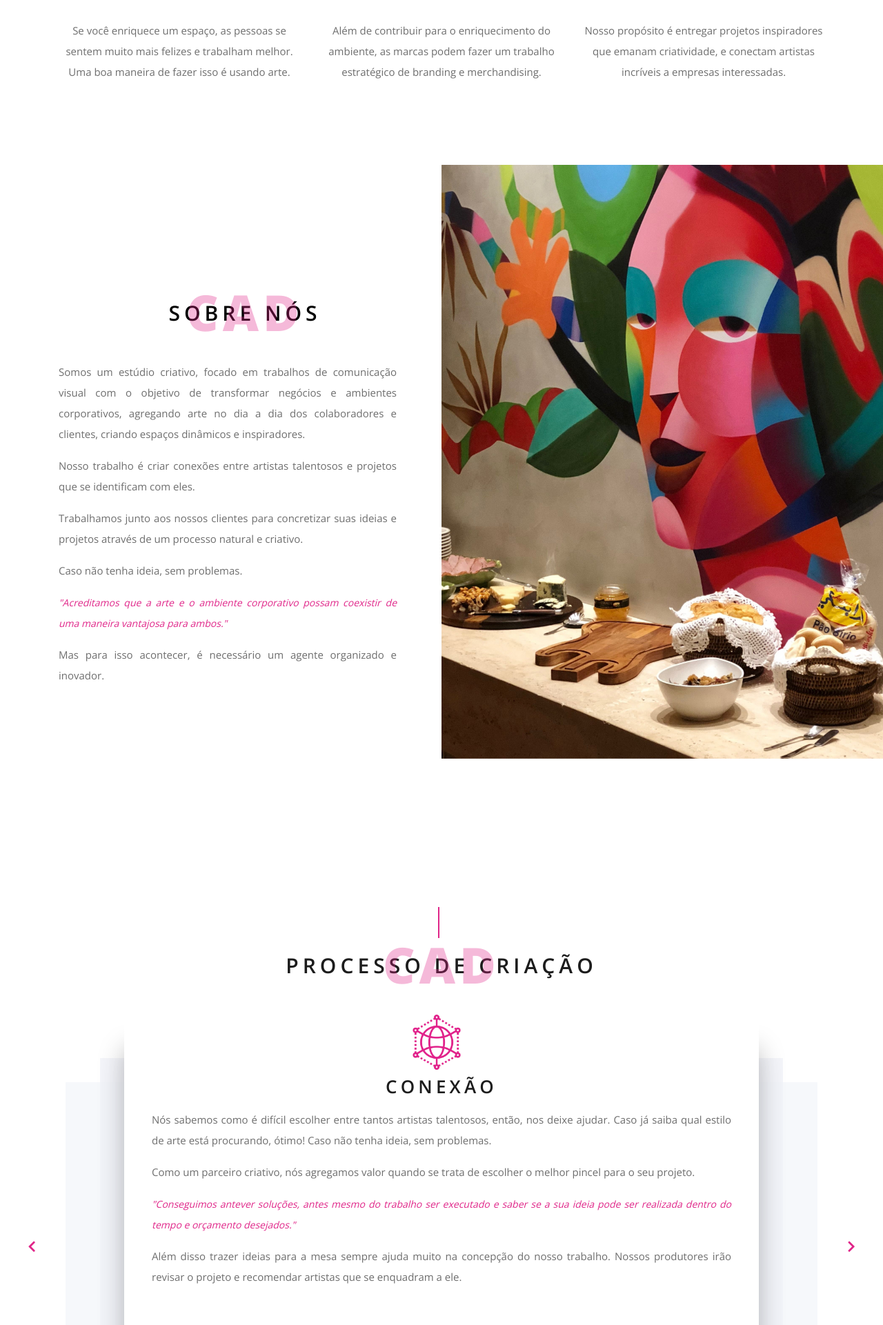
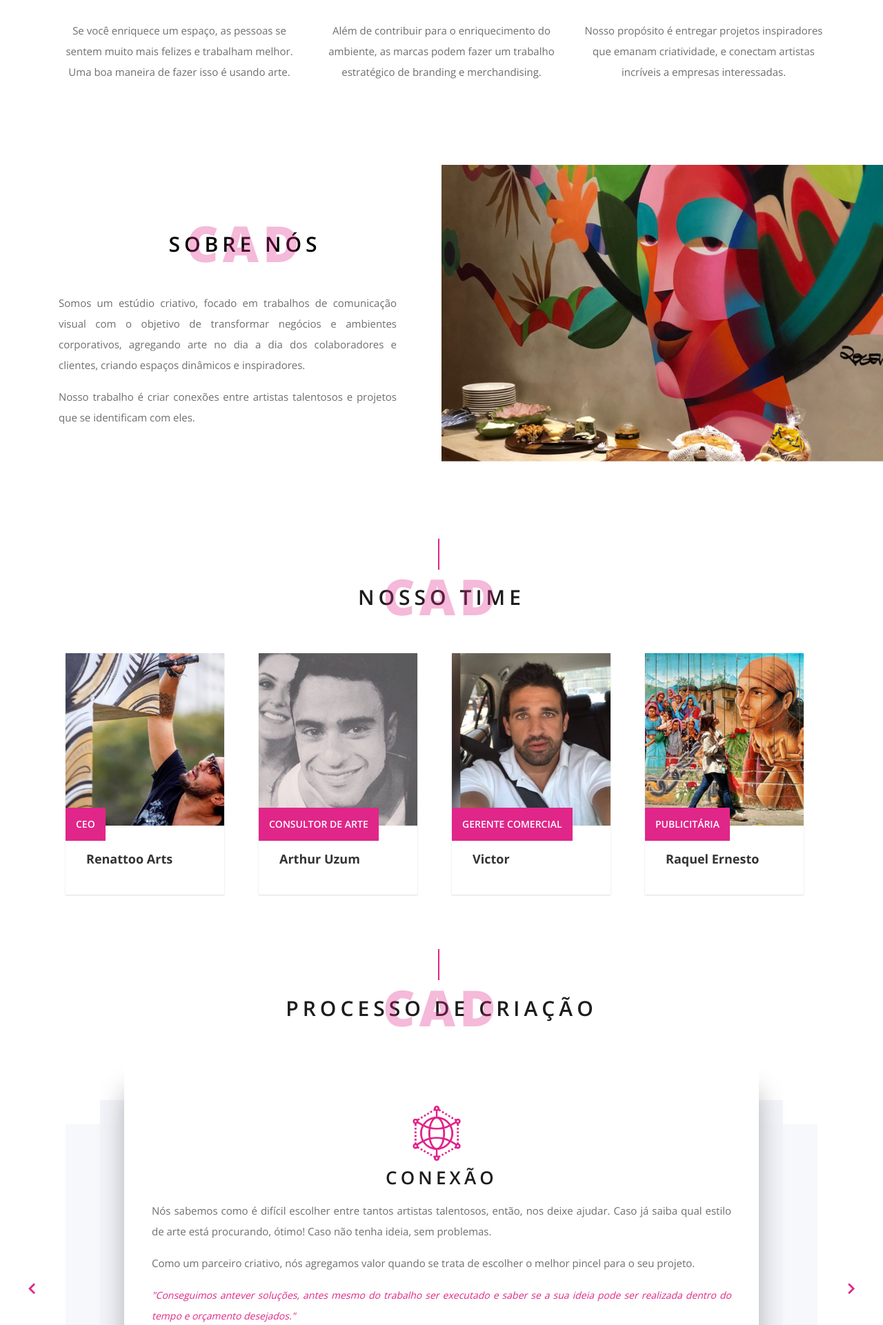
Before and after one commit to reetiepo/ControlArtDel, a PHP site: page / in a window 1280 px wide. Shown: the part 1170-3091 px from the top of the page at 69% size. Run offline with PHP 8.4, Linux system fonts and the light colour scheme.

Commit message:
Adicionada área de "nosso time"

```diff
--- a/index.html
+++ b/index.html
@@ -247,17 +247,97 @@
 
 						<p>Nosso trabalho é criar conexões entre artistas talentosos e projetos que se identificam com eles.</p>
 
-						<p>Trabalhamos junto aos nossos clientes para concretizar suas ideias e projetos através de um processo natural e criativo.</p>
+						<!-- <p>Trabalhamos junto aos nossos clientes para concretizar suas ideias e projetos através de um processo natural e criativo.</p>
 
 						<p>Caso não tenha ideia, sem problemas.</p>
 						<p><span class="test_quote">"Acreditamos que a arte e o ambiente corporativo possam coexistir de uma maneira vantajosa para ambos."</span></p>
 
-						<p>Mas para isso acontecer, é necessário um agente organizado e inovador.</p>
+						<p>Mas para isso acontecer, é necessário um agente organizado e inovador.</p> -->
 					</div>
 				</div>
 			</div>
 		</div>
+	</div>
 
+	<!-- Team -->
+
+	<div class="team">
+		<div class="container">
+			<div class="row">
+				<div class="col-lg-6 offset-lg-3 text-center section_title section_title_dark">
+					<h2>nosso time<span>cad</span></h2>
+				</div>
+			</div>
+			<div class="row">
+				<!-- Normal Demo-->
+				<div class="column">
+					<!-- Post-->
+					<div class="post-module">
+						<!-- Thumbnail-->
+						<div class="thumbnail">
+							<img src="images/team_1.png"/>
+						</div>
+						<!-- Post Content-->
+						<div class="post-content">
+							<div class="category">CEO</div>
+							<h1 class="title">Renattoo Arts</h1>
+							<p class="description">Lorem ipsum dolor sit amet, consectetur adipiscing elit, sed do eiusmod tempor incididunt ut labore et dolore magna aliqua. Ut enim ad minim veniam.</p>
+						</div>
+					</div>
+				</div>
+
+				<!-- Normal Demo-->
+				  <div class="column">
+				    <!-- Post-->
+				    <div class="post-module">
+				      <!-- Thumbnail-->
+				      <div class="thumbnail">
+				        <img src="images/team_2.png"/>
+				      </div>
+				      <!-- Post Content-->
+				      <div class="post-content">
+				        <div class="category">Consultor de Arte</div>
+				        <h1 class="title">Arthur Uzum</h1>
+				        <p class="description">Lorem ipsum dolor sit amet, consectetur adipiscing elit, sed do eiusmod tempor incididunt ut labore et dolore magna aliqua. Ut enim ad minim veniam.</p>
+				      </div>
+				    </div>
+				  </div>
+
+				<!-- Normal Demo-->
+				  <div class="column">
+				    <!-- Post-->
+				    <div class="post-module">
+				      <!-- Thumbnail-->
+				      <div class="thumbnail">
+				        <img src="images/team_3.png"/>
+				      </div>
+				      <!-- Post Content-->
+				      <div class="post-content">
+				        <div class="category">Gerente Comercial</div>
+				        <h1 class="title">Victor</h1>
+				        <p class="description">Lorem ipsum dolor sit amet, consectetur adipiscing elit, sed do eiusmod tempor incididunt ut labore et dolore magna aliqua. Ut enim ad minim veniam.</p>
+				      </div>
+				    </div>
+				  </div>
+
+				<!-- Normal Demo-->
+				  <div class="column">
+				    <!-- Post-->
+				    <div class="post-module">
+				      <!-- Thumbnail-->
+				      <div class="thumbnail">
+				        <img src="images/team_4.png"/>
+				      </div>
+				      <!-- Post Content-->
+				      <div class="post-content">
+				        <div class="category">Publicitária</div>
+				        <h1 class="title">Raquel Ernesto</h1>
+				        <p class="description">Lorem ipsum dolor sit amet, consectetur adipiscing elit, sed do eiusmod tempor incididunt ut labore et dolore magna aliqua. Ut enim ad minim veniam.</p>
+				      </div>
+				    </div>
+				  </div>
+			</div>
+		</div>
 	</div>
 
 	<!-- Processo -->
--- a/js/custom.js
+++ b/js/custom.js
@@ -360,4 +360,16 @@ $(document).ready(function()
 			});
 		}
 	}
+
+	/*
+
+	9. Team
+
+	*/
+	$('.post-module').hover(function() {
+	    $(this).find('.description').stop().animate({
+			height: "toggle",
+			opacity: "toggle"
+	    }, 300);
+	});
 });
--- a/styles/main_styles.css
+++ b/styles/main_styles.css
@@ -886,8 +886,8 @@ section
 
 .about
 {
-	padding-top: 195px;
-	padding-bottom: 175px;
+	padding-top: 95px;
+	padding-bottom: 75px;
 }
 .about_background
 {
@@ -994,12 +994,136 @@ section
 }
 
 /*********************************
+8. Team
+*********************************/
+
+.team
+{
+	padding-top: 135px;
+	z-index: 2;
+}
+.team .post-module {
+  position: relative;
+  z-index: 1;
+  display: block;
+  background: #FFFFFF;
+  min-height: 350px;
+  -webkit-box-shadow: 0px 1px 2px 0px rgba(0, 0, 0, 0.15);
+  -moz-box-shadow: 0px 1px 2px 0px rgba(0, 0, 0, 0.15);
+  box-shadow: 0px 1px 2px 0px rgba(0, 0, 0, 0.15);
+  -webkit-transition: all 0.3s linear 0s;
+  -moz-transition: all 0.3s linear 0s;
+  -ms-transition: all 0.3s linear 0s;
+  -o-transition: all 0.3s linear 0s;
+  transition: all 0.3s linear 0s;
+}
+.team .post-module:hover,
+.team .hover {
+  -webkit-box-shadow: 0px 1px 35px 0px rgba(0, 0, 0, 0.3);
+  -moz-box-shadow: 0px 1px 35px 0px rgba(0, 0, 0, 0.3);
+  box-shadow: 0px 1px 35px 0px rgba(0, 0, 0, 0.3);
+}
+.team .post-module:hover .thumbnail img,
+.team .hover .thumbnail img {
+  -webkit-transform: scale(1.1);
+  -moz-transform: scale(1.1);
+  transform: scale(1.1);
+  opacity: .6;
+}
+.team .post-module .thumbnail {
+  background: #000000;
+  overflow: hidden;
+}
+.team .post-module .thumbnail img {
+  display: block;
+  height: 250px;
+  -webkit-transition: all 0.3s linear 0s;
+  -moz-transition: all 0.3s linear 0s;
+  -ms-transition: all 0.3s linear 0s;
+  -o-transition: all 0.3s linear 0s;
+  transition: all 0.3s linear 0s;
+}
+.team .post-module .post-content {
+  position: absolute;
+  bottom: 0;
+  background: #FFFFFF;
+  width: 100%;
+  padding: 30px;
+  -webkti-box-sizing: border-box;
+  -moz-box-sizing: border-box;
+  box-sizing: border-box;
+  -webkit-transition: all 0.3s cubic-bezier(0.37, 0.75, 0.61, 1.05) 0s;
+  -moz-transition: all 0.3s cubic-bezier(0.37, 0.75, 0.61, 1.05) 0s;
+  -ms-transition: all 0.3s cubic-bezier(0.37, 0.75, 0.61, 1.05) 0s;
+  -o-transition: all 0.3s cubic-bezier(0.37, 0.75, 0.61, 1.05) 0s;
+  transition: all 0.3s cubic-bezier(0.37, 0.75, 0.61, 1.05) 0s;
+}
+.team .post-module .post-content .category {
+  position: absolute;
+  top: -34px;
+  left: 0;
+  background: #e02689;
+  padding: 10px 15px;
+  color: #FFFFFF;
+  font-size: 14px;
+  font-weight: 600;
+  text-transform: uppercase;
+}
+.team .post-module .post-content .title {
+  margin: 0;
+  padding: 0 0 10px;
+  color: #333333;
+  font-size: 18px;
+  font-weight: 700;
+}
+.team .post-module .post-content .description {
+  display: none;
+  color: #666666;
+  font-size: 12px;
+  line-height: 1.8em;
+}
+.team .post-module .post-content .post-meta {
+  margin: 30px 0 0;
+  color: #999999;
+}
+.team .hover .post-content .description {
+  display: block !important;
+  height: auto !important;
+  opacity: 1 !important;
+}
+.team .container {
+  min-width: 300px;
+  margin: 0 auto;
+}
+.team .container:before,
+.team .container:after {
+  content: '';
+  display: block;
+  clear: both;
+}
+.team .container .column {
+  width: 280px;
+  padding: 10px 25px;
+  -webkti-box-sizing: border-box;
+  -moz-box-sizing: border-box;
+  box-sizing: border-box;
+  float: left;
+}
+.team .container .column .demo-title {
+  margin: 0 0 15px;
+  color: #666666;
+  font-size: 18px;
+  font-weight: bold;
+  text-transform: uppercase;
+}
+
+/*********************************
 8. Testimonials
 *********************************/
 
 .testimonials
 {
-	padding-top: 195px;
+	padding-top: 135px;
 	z-index: 2;
 }
 .section_title_dark h2
@@ -1013,6 +1137,7 @@ section
 .testimonials_container
 {
 	width: 100%;
+	height: calc(100% - 70px);
 }
 .testimonials_container_inner
 {
--- a/styles/responsive.css
+++ b/styles/responsive.css
@@ -469,7 +469,7 @@
 	}
 	.about
 	{
-		padding-top: 165px;
+		padding-top: 65px;
 	}
 	.about_shapes img
 	{
```
Also changed, not shown: images/team_1.png (added), images/team_2.png (added), images/team_3.png (added), images/team_4.png (added).
